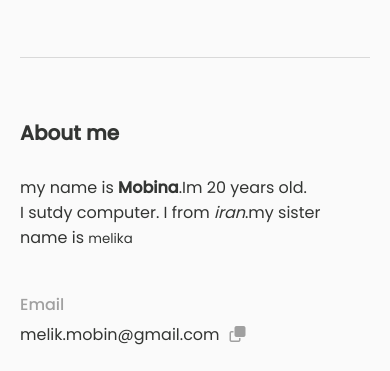
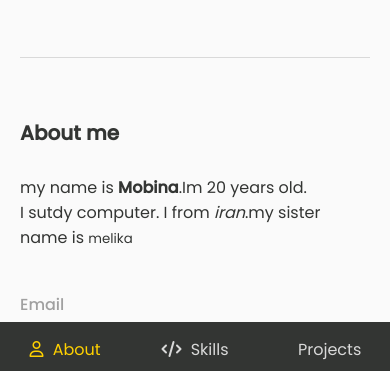
Before and after one commit to MobinaShandiziaval/portflio, a plain HTML site: page index.html in a window 390 px wide. Shown: the part 463-834 px from the top of the page. Drawn offline with Linux system fonts and the light colour scheme.

Commit message:
narbar mobile

```diff
--- a/assets/css/respansive.css
+++ b/assets/css/respansive.css
@@ -83,4 +83,31 @@
     width: 100%;
     margin-right: 0 !important;
   }
+  .mobile-nav {
+    display: block;
+    background-color: #333533;
+    color: #d9d9d9;
+    position: fixed;
+    left: 0;
+    right: 0;
+    bottom: 0;
+  }
+  .mobile-nav ul {
+    display: flex;
+    justify-content: space-between;
+    margin: 0;
+  }
+  .mobile-nav ul li {
+    padding-top: 15px;
+    padding-bottom: 15px;
+    text-align: center;
+    flex: 1;
+  }
+  .mobile-nav ul li i {
+    margin-right: 5px;
+  }
+  .mobile-nav ul li.active {
+    color: #ffd100;
+    border-bottom: 4px solid #ffd100;
+  }
 }
--- a/assets/css/style.css
+++ b/assets/css/style.css
@@ -96,17 +96,17 @@ ul {
   border-radius: 50%;
 }
 
-nav {
+.continer nav {
   width: 250px;
   font-size: 24px;
 }
-nav ul li {
+.continer nav ul li {
   cursor: pointer;
 }
-nav li.active {
+.continer nav li.active {
   font-weight: 500;
 }
-nav ul li .marker {
+.continer nav ul li .marker {
   width: 45px;
   right: 45px;
   line-height: 42px;
@@ -117,13 +117,13 @@ nav ul li .marker {
   vertical-align: middle;
   margin-right: 12px;
 }
-nav ul li.active .marker,
-nav ul li:hover .marker {
+.continer nav ul li.active .marker,
+.continer nav ul li:hover .marker {
   background-color: #333533;
   color: #ffd100;
   font-size: 22px;
 }
-nav ul li:not(:last-child)::after {
+.continer nav ul li:not(:last-child)::after {
   content: "";
   display: block;
   height: 48px;
--- a/index.html
+++ b/index.html
@@ -301,17 +301,17 @@
         </section>
       </div>
     </div>
-    <nav>
+    <nav class="mobile-nav">
       <ul>
         <li class="active">
           <i class="fa-regular fa-user"></i>
           About
         </li>
-        <li class="active">
+        <li>
           <i class="fa-solid fa-code"></i>
           Skills
         </li>
-        <li class="active">
+        <li>
           <i class="fa-solid fa-laptob-code"></i>
           Projects
         </li>
```
